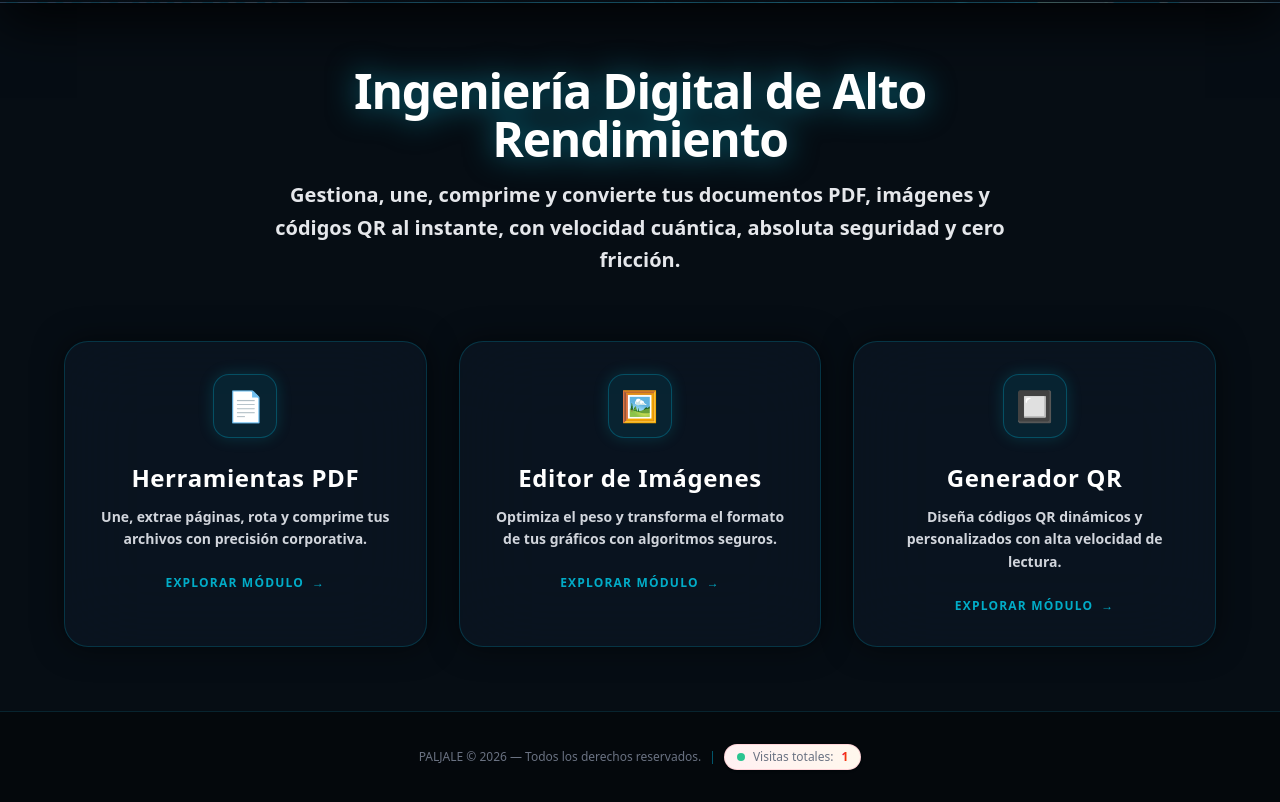
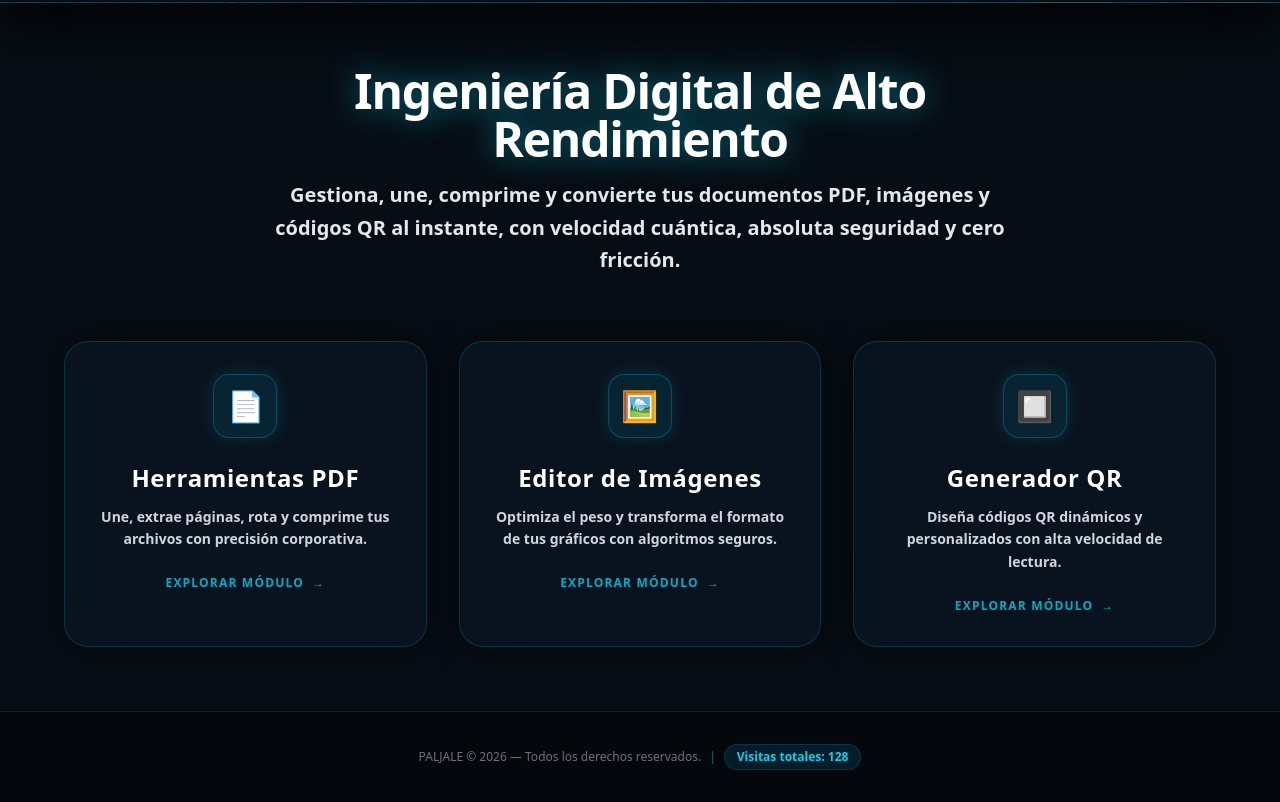
Before and after one commit to EitronZax77/paljale, a Next.js app: page / in a window 1280 px wide. Shown: the part 458-1260 px from the top of the page. Built offline with nearby package versions, Linux system fonts and the light colour scheme; no server answers.

Commit message:
fix: corregir diseño oscuro en imagenes, limpiar el contador de visitas y unificar el footer en todas las paginas

```diff
--- a/app/imagenes/page.tsx
+++ b/app/imagenes/page.tsx
@@ -2,6 +2,7 @@
 
 import { useState } from "react";
 import Link from "next/link";
+import ContadorVisitas from "@/components/ContadorVisitas";
 
 export default function ImagenesPage() {
   const [herramienta, setHerramienta] = useState<"comprimir" | "convertir">("comprimir");
@@ -159,7 +160,7 @@ export default function ImagenesPage() {
   return (
     <div className="min-h-screen bg-[#060D14] text-gray-100 font-sans selection:bg-cyan-500 selection:text-black flex flex-col justify-between overflow-x-hidden">
 
-      {/* Barra superior homologada al estilo Tesla/Apple */}
+      {/* Barra superior homologada */}
       <header className="sticky top-0 z-50 bg-[#060D14]/90 backdrop-blur-xl border-b border-cyan-900/40">
         <div className="w-full px-6 md:px-12 h-20 flex items-center justify-between">
           <Link href="/" className="text-2xl md:text-3xl font-black tracking-wider bg-gradient-to-r from-rose-500 via-orange-400 to-cyan-400 bg-clip-text text-transparent drop-shadow-[0_0_20px_rgba(244,63,94,0.3)]">
@@ -173,7 +174,6 @@ export default function ImagenesPage() {
 
       <main className="w-full max-w-4xl mx-auto px-6 py-16 flex flex-col items-center my-auto">
 
-        {/* Icono decorativo futurista */}
         <div className="relative mb-6">
           <div className="absolute inset-0 bg-cyan-500 rounded-3xl blur-xl opacity-20 animate-pulse"></div>
           <div className="relative w-20 h-20 rounded-3xl bg-[#0a1622] border border-cyan-500/30 text-cyan-400 flex items-center justify-center text-4xl shadow-[0_0_20px_rgba(6,182,212,0.2)]">
@@ -354,13 +354,11 @@ export default function ImagenesPage() {
 
       </main>
 
-      {/* Pie de página tecnológico */}
+      {/* Pie de página con el Contador limpio y sin contenedor duplicado */}
       <footer className="w-full border-t border-cyan-900/40 py-8 text-center text-xs text-gray-500 flex flex-col sm:flex-row items-center justify-center gap-2 bg-[#04080c]">
         <span>PALJALE © 2026 — Todos los derechos reservados.</span>
         <span className="hidden sm:inline text-cyan-800">|</span>
-        <span className="bg-cyan-950/50 px-3 py-1 rounded-full border border-cyan-900/50 text-cyan-400 font-semibold">
-          Visitas totales: 128
-        </span>
+        <ContadorVisitas />
       </footer>
 
     </div>
--- a/app/pdf/page.tsx
+++ b/app/pdf/page.tsx
@@ -4,6 +4,7 @@ import { useState } from "react";
 import Link from "next/link";
 import { PDFDocument, degrees } from "pdf-lib";
 import * as pdfjsLib from "pdfjs-dist";
+import ContadorVisitas from "@/components/ContadorVisitas";
 
 if (typeof window !== "undefined") {
   pdfjsLib.GlobalWorkerOptions.workerSrc = `https://cdnjs.cloudflare.com/ajax/libs/pdf.js/${pdfjsLib.version}/pdf.worker.min.mjs`;
@@ -557,13 +558,11 @@ export default function PdfPage() {
         </div>
       </main>
 
-      {/* Pie de página tecnológico */}
+      {/* Pie de página tecnológico corregido y limpio */}
       <footer className="w-full border-t border-cyan-900/40 py-8 text-center text-xs text-gray-500 flex flex-col sm:flex-row items-center justify-center gap-2 bg-[#04080c]">
         <span>PALJALE © 2026 — Todos los derechos reservados.</span>
         <span className="hidden sm:inline text-cyan-800">|</span>
-        <span className="bg-cyan-950/50 px-3 py-1 rounded-full border border-cyan-900/50 text-cyan-400 font-semibold">
-          Visitas totales: 128
-        </span>
+        <ContadorVisitas />
       </footer>
 
     </div>
--- a/app/qr/page.tsx
+++ b/app/qr/page.tsx
@@ -3,6 +3,7 @@
 import { useState, useEffect, useRef } from "react";
 import Link from "next/link";
 import { QRCodeCanvas } from "qrcode.react";
+import ContadorVisitas from "@/components/ContadorVisitas";
 
 export default function QrPage() {
   const [textoQr, setTextoQr] = useState<string>("");
@@ -133,13 +134,11 @@ export default function QrPage() {
 
       </main>
 
-      {/* Pie de página tecnológico */}
+      {/* Pie de página tecnológico corregido y limpio */}
       <footer className="w-full border-t border-cyan-900/40 py-8 text-center text-xs text-gray-500 flex flex-col sm:flex-row items-center justify-center gap-2 bg-[#04080c]">
         <span>PALJALE © 2026 — Todos los derechos reservados.</span>
         <span className="hidden sm:inline text-cyan-800">|</span>
-        <span className="bg-cyan-950/50 px-3 py-1 rounded-full border border-cyan-900/50 text-cyan-400 font-semibold">
-          Visitas totales: 128
-        </span>
+        <ContadorVisitas />
       </footer>
 
     </div>
--- a/components/ContadorVisitas.tsx
+++ b/components/ContadorVisitas.tsx
@@ -1,37 +1,20 @@
 "use client";
-
-import { useEffect, useState } from "react";
+import { useState, useEffect } from "react";
 
 export default function ContadorVisitas() {
-  const [visitas, setVisitas] = useState<number | null>(null);
+  const [visitas, setVisitas] = useState<number>(128);
 
   useEffect(() => {
-    async function obtenerVisitas() {
-      try {
-        const res = await fetch("https://counterapi.com/api/paljale.vercel.app/visits/up");
-        if (!res.ok) throw new Error("Error en la respuesta de la API");
-        const data = await res.json();
-
-        if (data && typeof data.value === "number") {
-          setVisitas(data.value);
-        } else {
-          setVisitas(1);
-        }
-      } catch (err) {
-        setVisitas(1);
-      }
-    }
-
-    obtenerVisitas();
+    try {
+      const guardadas = localStorage.getItem("paljale_visitas_totales");
+      const num = guardadas ? parseInt(guardadas, 10) : 128;
+      setVisitas(num);
+    } catch (e) {}
   }, []);
 
   return (
-    <div className="inline-flex items-center gap-2 px-3 py-1 rounded-full bg-gradient-to-r from-rose-50 to-orange-50 border border-rose-200/80 shadow-sm text-xs font-semibold text-gray-700">
-      <span className="flex items-center justify-center w-2 h-2 rounded-full bg-emerald-500 animate-pulse"></span>
-      <span className="text-gray-500 font-medium">Visitas totales:</span>
-      <span className="font-extrabold bg-gradient-to-r from-rose-600 to-orange-600 bg-clip-text text-transparent">
-        {visitas !== null ? visitas.toLocaleString() : "..."}
-      </span>
-    </div>
+    <span className="bg-cyan-950/50 px-3 py-1 rounded-full border border-cyan-900/50 text-cyan-400 font-semibold">
+      Visitas totales: {visitas}
+    </span>
   );
 }
```
Also changed, not shown: app/not-found.tsx (line endings or trailing spaces).
